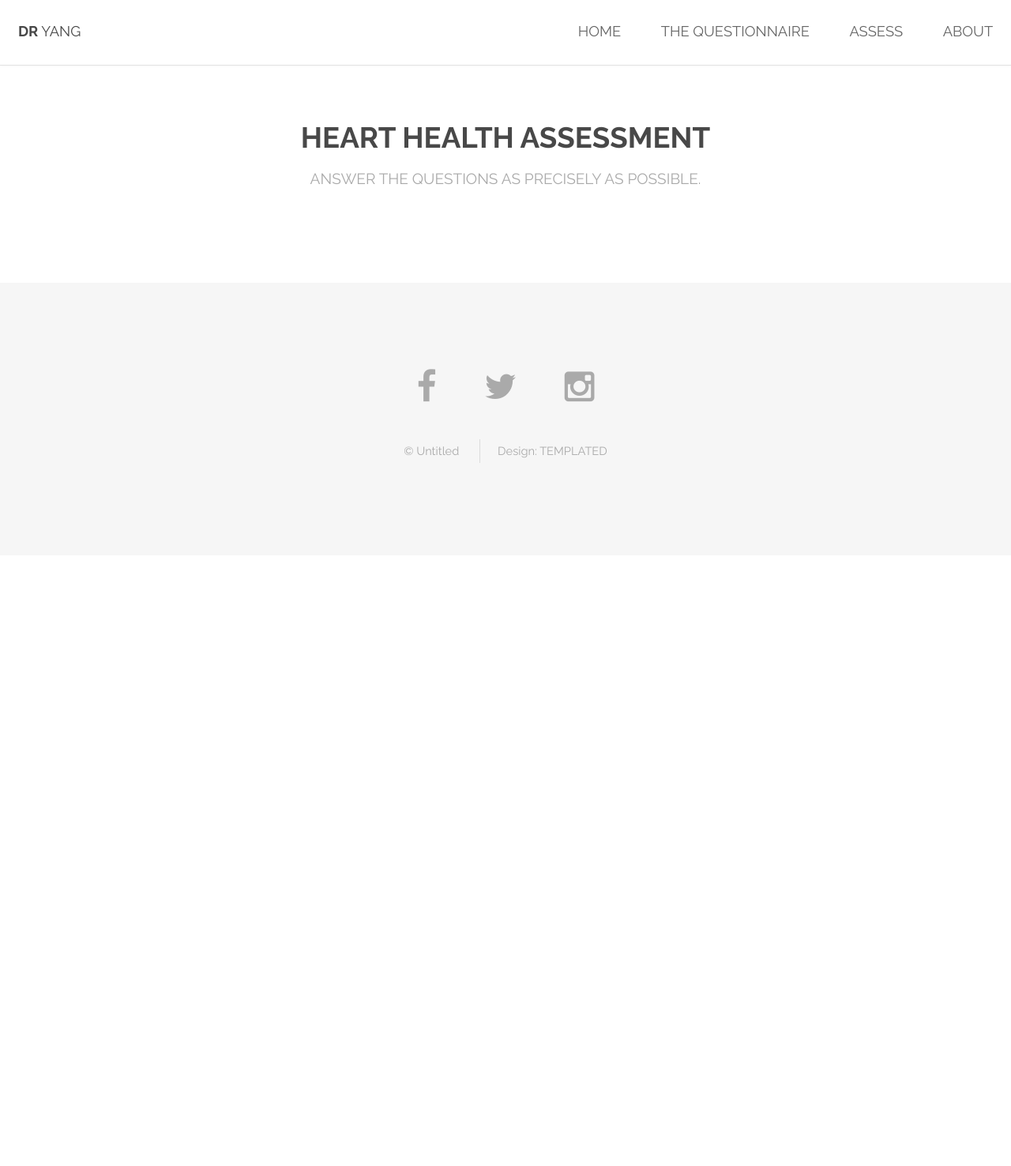
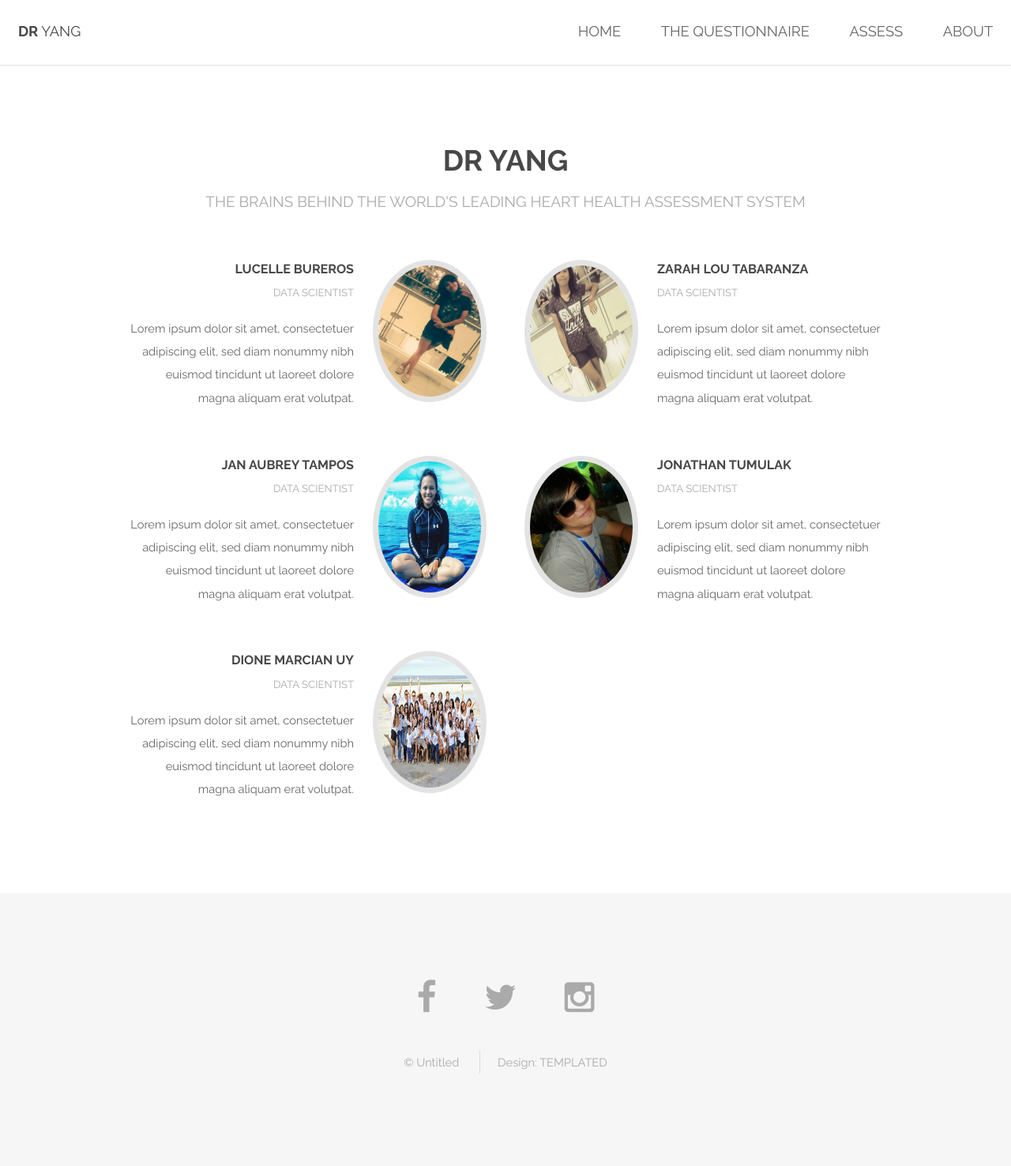
Before and after one commit to marcthemarcian/dr_yang, a Django app: page /about/ in a window 1280 px wide. Shown: the whole page at 79% size. Before the commit the page ends 586 px from the top, so only its background shows below. Run offline with Django 3.2, Linux system fonts and the light colour scheme.

Commit message:
about.html complete

```diff
--- a/dr_yang/yang/templates/yang/about.html
+++ b/dr_yang/yang/templates/yang/about.html
@@ -27,13 +27,64 @@
       </header>
 
     <!-- Main -->
-      <section id="main" class="wrapper">
+      <section id="three" class="wrapper style1">
         <div class="container">
-
           <header class="major special">
-            <h2>Heart Health Assessment</h2>
-            <p>Answer the questions as precisely as possible.</p>
+            <h2>DR Yang</h2>
+            <p>The brains behind the world's leading heart health assessment system</p>
           </header>
+          <div class="feature-grid">
+            <div class="feature">
+              <div class="image rounded"><img src="{% static 'yang/images/pic04.jpg' %}" alt="" style="height: 180px; width:180px; background-size: cover" /></div>
+              <div class="content">
+                <header>
+                  <h4>Lucelle Bureros</h4>
+                  <p>Data Scientist</p>
+                </header>
+                <p>Lorem ipsum dolor sit amet, consectetuer adipiscing elit, sed diam nonummy nibh euismod tincidunt ut laoreet dolore magna aliquam erat volutpat.</p>
+              </div>
+            </div>
+            <div class="feature">
+              <div class="image rounded"><img src="{% static 'yang/images/pic05.jpg' %}" alt=""style="height: 180px; width:180px; background-size: cover"/></div>
+              <div class="content">
+                <header>
+                  <h4>Zarah Lou Tabaranza</h4>
+                  <p>Data Scientist</p>
+                </header>
+                <p>Lorem ipsum dolor sit amet, consectetuer adipiscing elit, sed diam nonummy nibh euismod tincidunt ut laoreet dolore magna aliquam erat volutpat.</p>
+              </div>
+            </div>
+            <div class="feature">
+              <div class="image rounded"><img src="{% static 'yang/images/pic06.jpg' %}" alt="" style="height: 180px; width:180px; background-size: cover" /></div>
+              <div class="content">
+                <header>
+                  <h4>Jan Aubrey Tampos</h4>
+                  <p>Data Scientist</p>
+                </header>
+                <p>Lorem ipsum dolor sit amet, consectetuer adipiscing elit, sed diam nonummy nibh euismod tincidunt ut laoreet dolore magna aliquam erat volutpat.</p>
+              </div>
+            </div>
+            <div class="feature">
+              <div class="image rounded"><img src="{% static 'yang/images/pic07.jpg' %}" alt="" style="height: 180px; width:180px; background-size: cover" /></div>
+              <div class="content">
+                <header>
+                  <h4>Jonathan Tumulak</h4>
+                  <p>Data Scientist</p>
+                </header>
+                <p>Lorem ipsum dolor sit amet, consectetuer adipiscing elit, sed diam nonummy nibh euismod tincidunt ut laoreet dolore magna aliquam erat volutpat.</p>
+              </div>
+            </div>
+            <div class="feature">
+              <div class="image rounded"><img src="{% static 'yang/images/pic08.jpg' %}" alt="" style="height: 180px; width:180px; background-size: contain" /></div>
+              <div class="content">
+                <header>
+                  <h4>Dione Marcian Uy</h4>
+                  <p>Data Scientist</p>
+                </header>
+                <p>Lorem ipsum dolor sit amet, consectetuer adipiscing elit, sed diam nonummy nibh euismod tincidunt ut laoreet dolore magna aliquam erat volutpat.</p>
+              </div>
+            </div>
+          </div>
         </div>
       </section>
 
```
Also changed, not shown: dr_yang/yang/templates/yang/index.html (+6 -6 lines), dr_yang/yang/static/yang/images/pic04.jpg, dr_yang/yang/static/yang/images/pic05.jpg, dr_yang/yang/static/yang/images/pic06.jpg, dr_yang/yang/static/yang/images/pic07.jpg, dr_yang/yang/static/yang/images/pic08.jpg (added).
